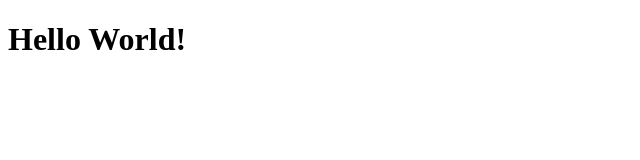
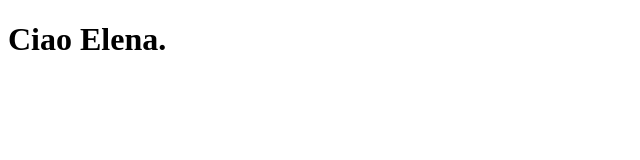
Before and after one commit to anonymouspython96/artwork, a Vue app: page / in a window 1280 px wide. Shown: the top 160 px of the page, without its empty margins (0-640 px from the left). Built offline with nearby package versions, Linux system fonts and the light colour scheme.

Commit message:
Titolo modificato in App.vue

```diff
--- a/src/App.vue
+++ b/src/App.vue
@@ -2,7 +2,7 @@
 </script>
 
 <template>
-  <h1>Hello World!</h1>
+  <h1>Ciao Elena.</h1>
 </template>
 
 <style scoped>
```
